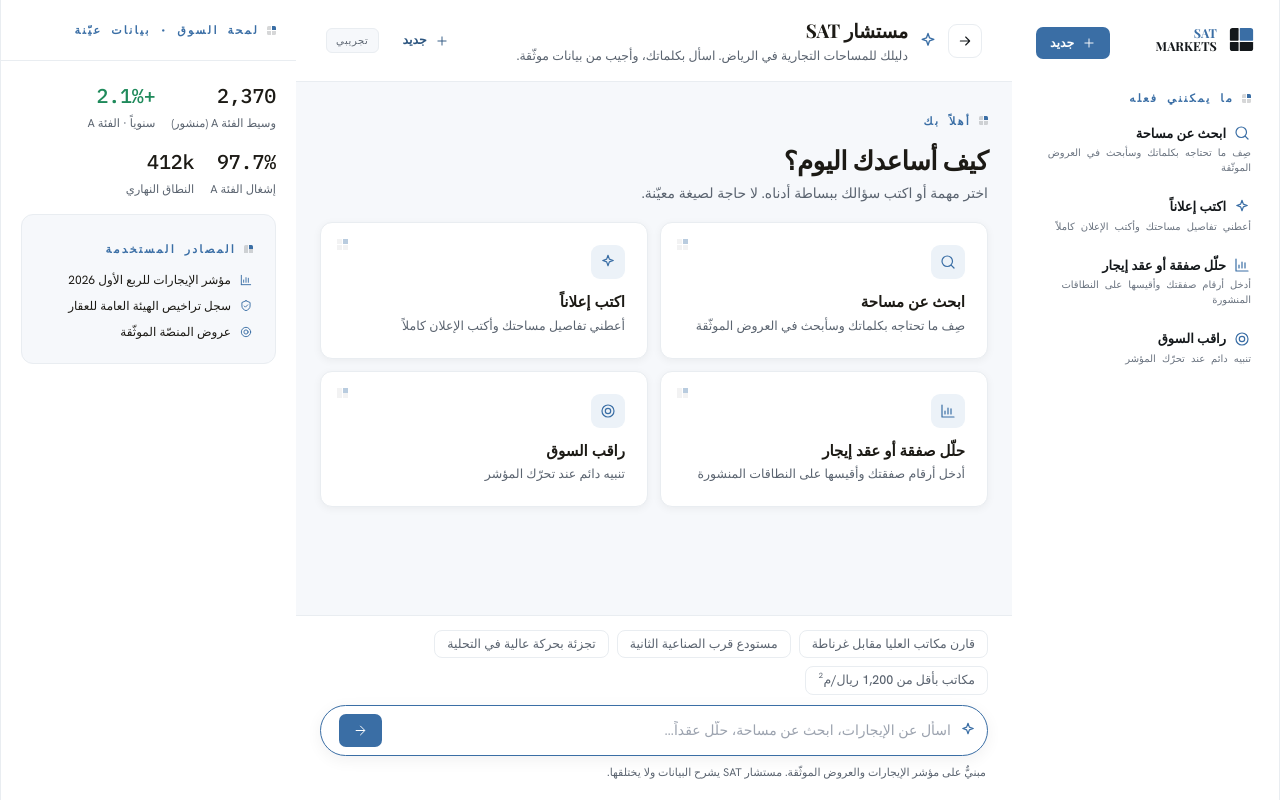
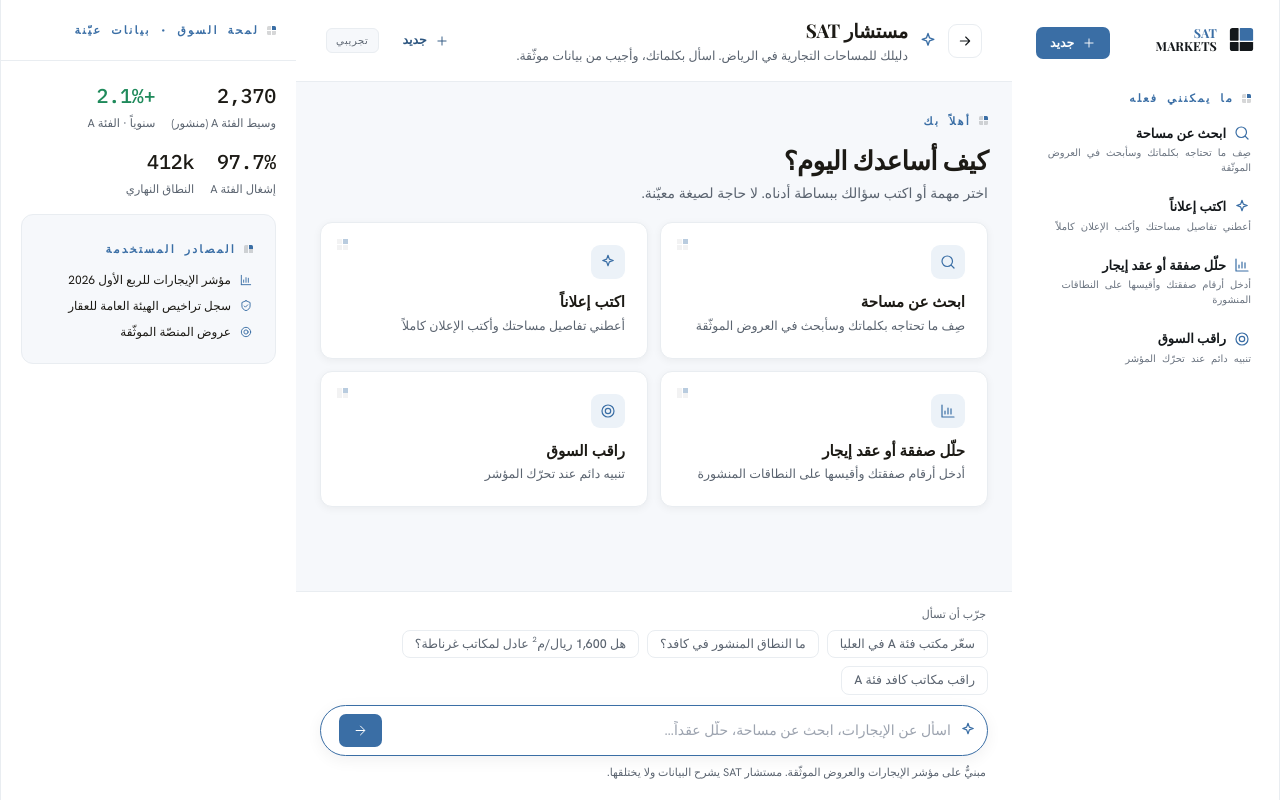
Before and after one commit to saleemzeidan123/satmarkets, a Next.js app: page /ar/advisor in a window 1280 px wide. Built offline with nearby package versions, Linux system fonts and the light colour scheme.

Commit message:
Advisor suggested prompts: first-visit chips teach the index-grounded questions (price, band, fairness, watch), EN and AR

```diff
--- a/src/app/[locale]/advisor/page.tsx
+++ b/src/app/[locale]/advisor/page.tsx
@@ -62,8 +62,8 @@ export default function AdvisorPage({ params }: { params: { locale: string } })
  ];
 
  const CHIPS = ar
-  ? ["قارن مكاتب العليا مقابل غرناطة", "مستودع قرب الصناعية الثانية", "تجزئة بحركة عالية في التحلية", "مكاتب بأقل من 1,200 ريال/م²"]
-  : ["Compare Al Olaya vs Granada offices", "Warehouse near 2nd Industrial", "Retail with high footfall on Tahlia", "Offices under 1,200 SAR/m²"];
+  ? ["سعّر مكتب فئة A في العليا", "ما النطاق المنشور في كافد؟", "هل 1,600 ريال/م² عادل لمكاتب غرناطة؟", "راقب مكاتب كافد فئة A"]
+  : ["Price a Grade A office in Al Olaya", "What's within band in KAFD?", "Is 1,600 SAR/m² fair for Granada offices?", "Watch KAFD Grade A offices"];
 
  useEffect(() => { scrollRef.current?.scrollTo({ top: 9e9, behavior: "smooth" }); }, [msgs, busy, tool]);
 
@@ -229,8 +229,11 @@ export default function AdvisorPage({ params }: { params: { locale: string } })
     <div style={{ padding: "14px 24px 20px", background: "var(--paper)", borderTop: "1px solid var(--silver)" }}>
      <div style={{ maxWidth: 760, margin: "0 auto" }}>
       {!started && (
-       <div className="row gap8 wrap" style={{ marginBottom: 10 }}>
-        {CHIPS.map((p, i) => <button key={i} className="chip" style={{ cursor: "pointer", border: "1px solid var(--silver)", background: "#fff" }} onClick={() => { setInput(p); inputRef.current?.focus(); }}>{p}</button>)}
+       <div style={{ marginBottom: 10 }}>
+        <div className="muted" style={{ fontSize: 11, margin: "0 2px 7px" }}>{ar ? "جرّب أن تسأل" : "Try asking"}</div>
+        <div className="row gap8 wrap">
+         {CHIPS.map((p, i) => <button key={i} className="chip" style={{ cursor: "pointer", border: "1px solid var(--silver)", background: "#fff" }} onClick={() => { setTool(null); send(p); }}>{p}</button>)}
+        </div>
        </div>
       )}
       <form onSubmit={(e) => { e.preventDefault(); const t = input; setInput(""); send(t); }} className="search focus" style={{ boxShadow: "0 4px 16px rgba(20,24,27,.06)", border: "1px solid var(--azure)", borderRadius: 999, padding: "8px 10px 8px 18px", display: "flex", alignItems: "center", gap: 8 }}>
```
